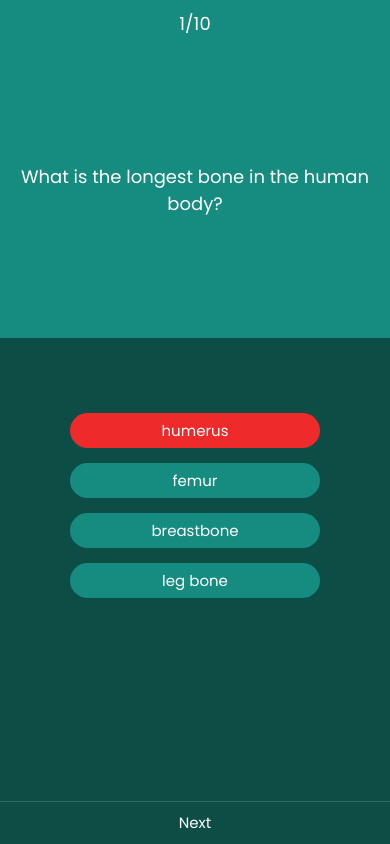
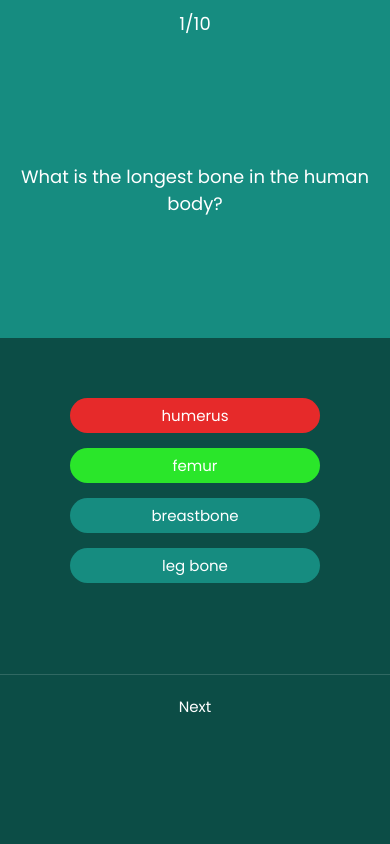
Before and after one commit to Alinmoale/quizApp, a plain HTML site: page medicine-quiz/medicine-quiz.html in a window 390 px wide. Both pictures are taken after a click on the button "humerus". Drawn offline with nearby package versions, Linux system fonts and the light colour scheme; some icons are missing.

Commit message:
when u press a wrong button the correct one appears and some changes to the next btn on mobile

```diff
--- a/geography-quiz/geography-quiz.css
+++ b/geography-quiz/geography-quiz.css
@@ -12,7 +12,7 @@
 .it-quiz {
   height: 100vh;
   display: grid;
-  grid-template-rows: 5% 35% 55%;
+  grid-template-rows: 5% 35% 50%;
 }
 .top {
   display: flex;
@@ -24,7 +24,6 @@
   background-color: #168c80;
   border: none;
   padding-top: 10px;
-  /* display: none; */
 }
 .home-btn lord-icon {
   width: 40px;
@@ -43,14 +42,14 @@
   transform: rotate(180deg);
 }
 .count {
-  font-size: 20px;
   padding-top: 10px;
   right: 10px;
+  font-size: 20px;
 }
 .quiz-question {
   display: flex;
+  text-align: center;
   align-items: center;
-  text-align: center;
   justify-content: center;
   font-size: 28px;
   font-weight: 400;
@@ -82,16 +81,18 @@ li button {
   border-radius: 30px;
 }
 
-li button:hover {
-  background-color: #2ad2c1;
+.gren {
+  background-color: rgb(42, 230, 42);
 }
+
 .correct:focus {
   background-color: rgb(42, 230, 42);
 }
 
 .incorrect:focus {
-  background-color: rgb(238, 42, 42);
+  background-color: rgb(230, 42, 42);
 }
+
 .next-question {
   height: 100%;
 }
@@ -104,20 +105,32 @@ li button:hover {
   cursor: pointer;
   font-size: 20px;
 }
-.next-question button:hover {
-  background-color: #168c80;
-  transition: all 0.5s;
-}
+
 @media only screen and (max-width: 600px) {
+  body {
+    overflow: hidden;
+  }
+  .it-quiz {
+    grid-template-rows: 5% 35% 40%;
+  }
+
   .quiz-question {
     font-size: 18px;
+  }
+  .quiz-answers {
+    margin-top: 45px;
   }
   li button {
     font-size: 15px;
     width: 250px;
     height: 35px;
   }
+
   .next-question button {
+    padding-top: 20px;
+    display: flex;
+    justify-content: center;
+    text-align: center;
     font-size: 15px;
   }
   .back-button lord-icon {
@@ -132,3 +145,12 @@ li button:hover {
     font-size: 18px;
   }
 }
+@media only screen and (min-width: 601px) {
+  li button:hover {
+    background-color: #2ad2c1;
+  }
+  .next-question button:hover {
+    background-color: #168c80;
+    transition: all 0.5s;
+  }
+}
--- a/it-quiz.css
+++ b/it-quiz.css
@@ -12,7 +12,7 @@
 .it-quiz {
   height: 100vh;
   display: grid;
-  grid-template-rows: 5% 35% 55%;
+  grid-template-rows: 5% 35% 50%;
 }
 .top {
   display: flex;
@@ -24,7 +24,6 @@
   background-color: #168c80;
   border: none;
   padding-top: 10px;
-  /* display: none; */
 }
 .home-btn lord-icon {
   width: 40px;
@@ -82,16 +81,18 @@ li button {
   border-radius: 30px;
 }
 
-li button:hover {
-  background-color: #2ad2c1;
+.gren {
+  background-color: rgb(42, 230, 42);
 }
+
 .correct:focus {
   background-color: rgb(42, 230, 42);
 }
 
 .incorrect:focus {
-  background-color: rgb(238, 42, 42);
+  background-color: rgb(230, 42, 42);
 }
+
 .next-question {
   height: 100%;
 }
@@ -104,21 +105,32 @@ li button:hover {
   cursor: pointer;
   font-size: 20px;
 }
-.next-question button:hover {
-  background-color: #168c80;
-  transition: all 0.5s;
-}
 
 @media only screen and (max-width: 600px) {
+  body {
+    overflow: hidden;
+  }
+  .it-quiz {
+    grid-template-rows: 5% 35% 40%;
+  }
+
   .quiz-question {
     font-size: 18px;
+  }
+  .quiz-answers {
+    margin-top: 45px;
   }
   li button {
     font-size: 15px;
     width: 250px;
     height: 35px;
   }
+
   .next-question button {
+    padding-top: 20px;
+    display: flex;
+    justify-content: center;
+    text-align: center;
     font-size: 15px;
   }
   .back-button lord-icon {
@@ -133,3 +145,12 @@ li button:hover {
     font-size: 18px;
   }
 }
+@media only screen and (min-width: 601px) {
+  li button:hover {
+    background-color: #2ad2c1;
+  }
+  .next-question button:hover {
+    background-color: #168c80;
+    transition: all 0.5s;
+  }
+}
--- a/medicine-quiz/medicine-quiz.css
+++ b/medicine-quiz/medicine-quiz.css
@@ -12,7 +12,7 @@
 .it-quiz {
   height: 100vh;
   display: grid;
-  grid-template-rows: 5% 35% 55%;
+  grid-template-rows: 5% 35% 50%;
 }
 .top {
   display: flex;
@@ -24,7 +24,6 @@
   background-color: #168c80;
   border: none;
   padding-top: 10px;
-  /* display: none; */
 }
 .home-btn lord-icon {
   width: 40px;
@@ -43,14 +42,14 @@
   transform: rotate(180deg);
 }
 .count {
-  font-size: 20px;
   padding-top: 10px;
   right: 10px;
+  font-size: 20px;
 }
 .quiz-question {
   display: flex;
+  text-align: center;
   align-items: center;
-  text-align: center;
   justify-content: center;
   font-size: 28px;
   font-weight: 400;
@@ -82,16 +81,18 @@ li button {
   border-radius: 30px;
 }
 
-li button:hover {
-  background-color: #2ad2c1;
+.gren {
+  background-color: rgb(42, 230, 42);
 }
+
 .correct:focus {
   background-color: rgb(42, 230, 42);
 }
 
 .incorrect:focus {
-  background-color: rgb(238, 42, 42);
+  background-color: rgb(230, 42, 42);
 }
+
 .next-question {
   height: 100%;
 }
@@ -104,20 +105,32 @@ li button:hover {
   cursor: pointer;
   font-size: 20px;
 }
-.next-question button:hover {
-  background-color: #168c80;
-  transition: all 0.5s;
-}
+
 @media only screen and (max-width: 600px) {
+  body {
+    overflow: hidden;
+  }
+  .it-quiz {
+    grid-template-rows: 5% 35% 40%;
+  }
+
   .quiz-question {
     font-size: 18px;
+  }
+  .quiz-answers {
+    margin-top: 45px;
   }
   li button {
     font-size: 15px;
     width: 250px;
     height: 35px;
   }
+
   .next-question button {
+    padding-top: 20px;
+    display: flex;
+    justify-content: center;
+    text-align: center;
     font-size: 15px;
   }
   .back-button lord-icon {
@@ -132,3 +145,12 @@ li button:hover {
     font-size: 18px;
   }
 }
+@media only screen and (min-width: 601px) {
+  li button:hover {
+    background-color: #2ad2c1;
+  }
+  .next-question button:hover {
+    background-color: #168c80;
+    transition: all 0.5s;
+  }
+}
--- a/medicine-quiz/medicine-quiz.js
+++ b/medicine-quiz/medicine-quiz.js
@@ -5,32 +5,38 @@ let response3 = document.querySelector("#response3");
 let response4 = document.querySelector("#response4");
 let question = document.querySelector("#question");
 let count = document.querySelector(".count");
-let index = 0;
-let score = 0;
-let buttonClicked = false;
 const homebtn = document.querySelector(".home-btn");
 const backbtn = document.querySelector(".back-button");
 const answerButtons = document.querySelectorAll(".answer-btn");
 let correct = document.querySelector(".correct");
+let incorrect = document.querySelector(".incorrect");
 let canvas = document.createElement("canvas");
+let gren = document.querySelector(".gren");
+let score = 0;
+let index = 0;
+let buttonClicked = false;
+let buttonsDisabled = false;
+let currentCorrectAnswer;
 
 homebtn.onclick = function () {
   location.href = "../index.html";
 };
 
-let buttonsDisabled = false;
 function answerBtn() {
   answerButtons.forEach((button) => {
     button.addEventListener("click", () => {
       if (!buttonsDisabled) {
-        if (button.classList.contains("correct")) {
+        if (button === currentCorrectAnswer) {
           if (!button.classList.contains("clicked")) {
             score++;
+            button.classList.add("gren");
             button.classList.add("clicked");
             console.log(score);
           }
+          button.classList.remove("hover");
+        } else {
+          currentCorrectAnswer.classList.add("gren");
         }
-
         buttonsDisabled = true;
       }
     });
@@ -119,7 +125,10 @@ function question1() {
   response2.textContent = "femur";
   response2.className = "correct";
   response3.textContent = "breastbone";
+  response3.className = "incorrect";
   response4.textContent = "leg bone";
+  response4.className = "incorrect";
+  currentCorrectAnswer = response2;
 }
 
 function question2() {
@@ -132,15 +141,16 @@ function question2() {
   response2.textContent = "back";
   response2.className = "incorrect";
   response3.textContent = "thorax";
+  response3.className = "incorrect";
   response4.textContent = "legs";
+  response4.className = "incorrect";
+  currentCorrectAnswer = response1;
 }
 function question3() {
-  {
   answerBtn();
 
   count.textContent = "3/10";
-    question.textContent =
-      "What is the largest blood vessel in the human body?";
+  question.textContent = "What is the largest blood vessel in the human body?";
   response1.textContent = "aorta artery";
   response1.className = "correct";
   response2.textContent = "pulmonary artery";
@@ -149,10 +159,9 @@ function question3() {
   response3.className = "incorrect";
   response4.textContent = "femoral artery";
   response4.className = "incorrect";
-  }
+  currentCorrectAnswer = response1;
 }
 function question4() {
-  {
   answerBtn();
 
   count.textContent = "4/10";
@@ -165,10 +174,9 @@ function question4() {
   response3.className = "incorrect";
   response4.textContent = "10";
   response4.className = "incorrect";
-  }
+  currentCorrectAnswer = response2;
 }
 function question5() {
-  {
   answerBtn();
 
   count.textContent = "5/10";
@@ -181,10 +189,9 @@ function question5() {
   response3.className = "correct";
   response4.textContent = "muscles";
   response4.className = "incorrect";
-  }
+  currentCorrectAnswer = response3;
 }
 function question6() {
-  {
   answerBtn();
 
   count.textContent = "6/10";
@@ -197,10 +204,9 @@ function question6() {
   response3.className = "incorrect";
   response4.textContent = "lymphocytes";
   response4.className = "incorrect";
-  }
+  currentCorrectAnswer = response2;
 }
 function question7() {
-  {
   answerBtn();
 
   count.textContent = "7/10";
@@ -213,15 +219,13 @@ function question7() {
   response3.className = "incorrect";
   response4.textContent = "4";
   response4.className = "correct";
-  }
+  currentCorrectAnswer = response4;
 }
 function question8() {
-  {
   answerBtn();
 
   count.textContent = "8/10";
-    question.textContent =
-      "What is the strongest muscle compared to its size? ";
+  question.textContent = "What is the strongest muscle compared to its size? ";
   response1.textContent = "trapeze";
   response1.className = "incorrect";
   response2.textContent = "biceps";
@@ -230,15 +234,13 @@ function question8() {
   response3.className = "incorrect";
   response4.textContent = "tongue";
   response4.className = "correct";
-  }
+  currentCorrectAnswer = response4;
 }
 function question9() {
-  {
   answerBtn();
 
   count.textContent = "9/10";
-    question.textContent =
-      "In what part of the body is the epiglottis located?";
+  question.textContent = "In what part of the body is the epiglottis located?";
   response1.textContent = "neck";
   response1.className = "correct";
   response2.textContent = "stomach";
@@ -247,10 +249,9 @@ function question9() {
   response3.className = "incorrect";
   response4.textContent = "thorax";
   response4.className = "incorrect";
-  }
+  currentCorrectAnswer = response1;
 }
 function question10() {
-  {
   answerBtn();
 
   count.textContent = "10/10";
@@ -263,7 +264,7 @@ function question10() {
   response3.className = "incorrect";
   response4.textContent = "myocardium";
   response4.className = "correct";
-  }
+  currentCorrectAnswer = response4;
 }
 
 function endGame() {
@@ -275,8 +276,13 @@ function endGame() {
   document.querySelector(".back-button").style.cssText +=
     "background-color:#0c4d46";
 
-  question.textContent = `Your score is ${score}/10
-   keep it working`;
+  if (score <= 5) {
+    question.textContent = `Your score is ${score}/10 keep it working!`;
+  } else if (score > 5 && score < 10) {
+    question.textContent = `Your score is ${score}/10 you did a good job!`;
+  } else if (score >= 10) {
+    question.textContent = `Your score is 10/10 you are awesome!`;
+  }
   deleteChild();
   backbtn.remove();
   count.remove();
```
Also changed, not shown: geography-quiz/geography-quiz.js (+29 -24 lines), it-quiz.js (+32 -26 lines), pictures/q15-fiji.webp (deleted). Lines whose indentation alone changed are shown as unchanged.
